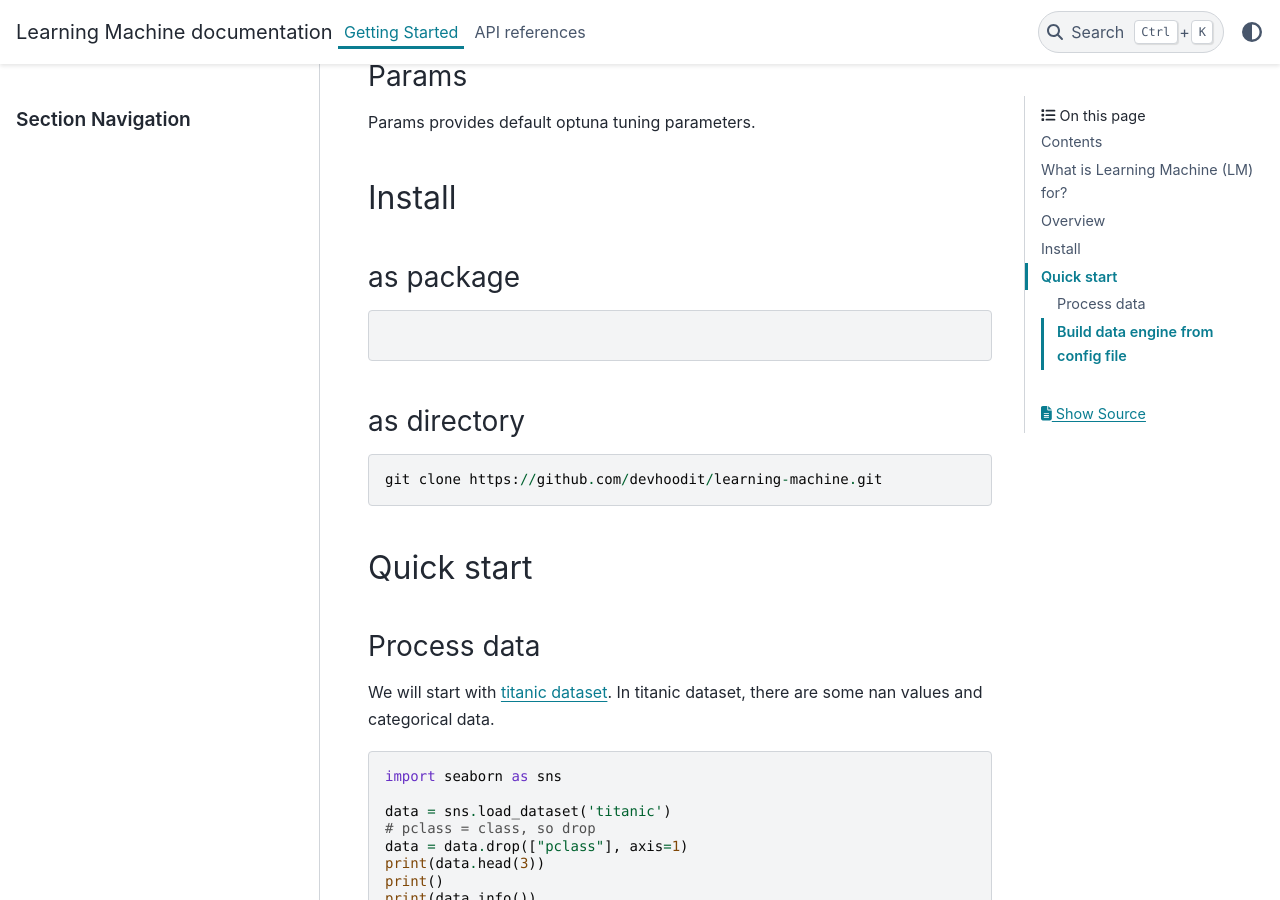
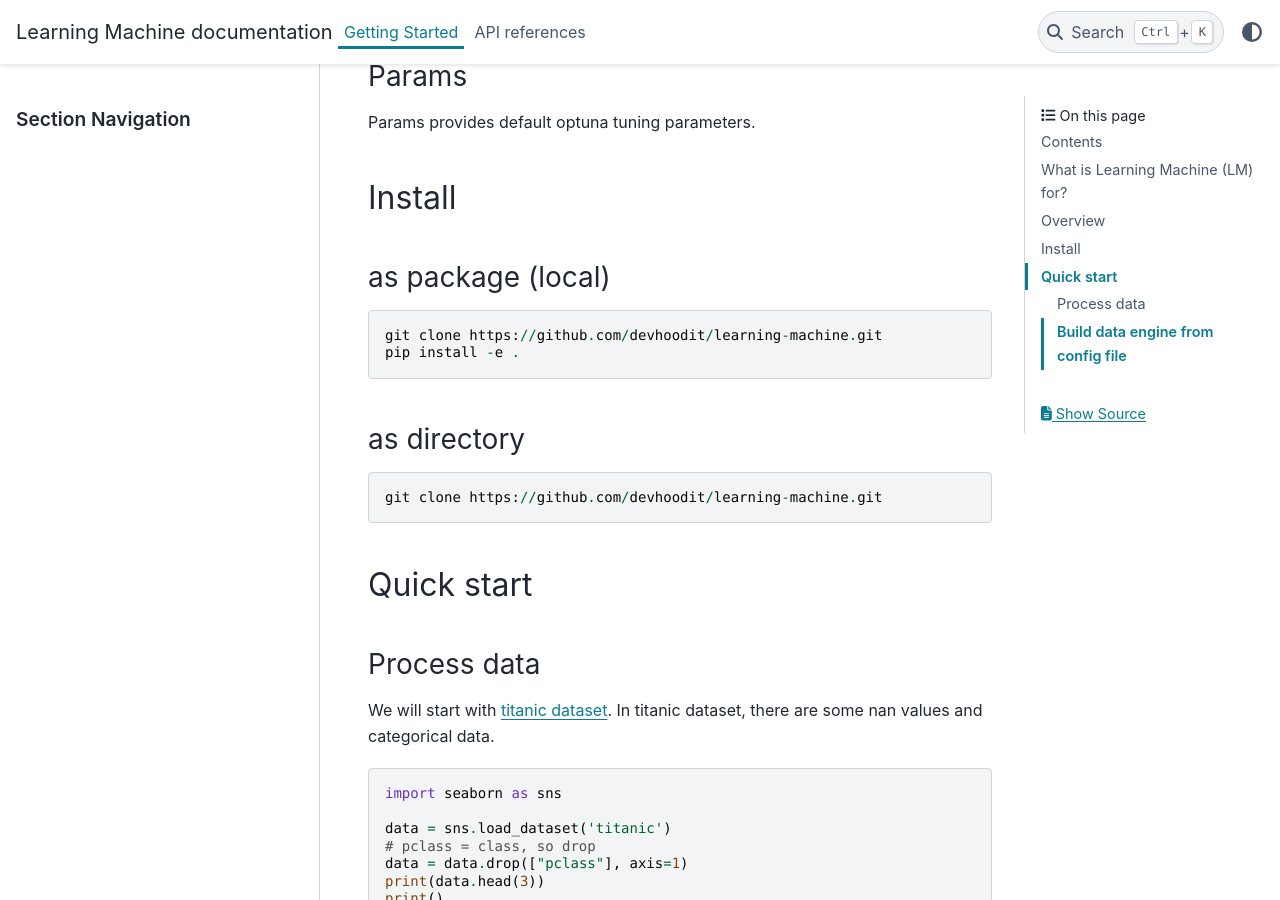
Before and after one commit to devhoodit/learning-machine, a Sphinx documentation site: the page built from docs/source/getting_started.md, in a window 1280 px wide and 900 px high, scrolled down 1142 px. Built offline with Sphinx 7.4.7 and the PyData theme 0.15.4, drawn with Linux system fonts in a browser that asks for light colours.

Commit message:
install package

````diff
--- a/docs/source/getting_started.md
+++ b/docs/source/getting_started.md
@@ -28,8 +28,10 @@ Params provides default optuna tuning parameters.
 
 (install)=
 ## Install
-#### as package
+#### as package (local)
 ```
+git clone https://github.com/devhoodit/learning-machine.git
+pip install -e .
 ```
 
 #### as directory
````
Also changed, not shown: README.md (+11 -0 lines).
